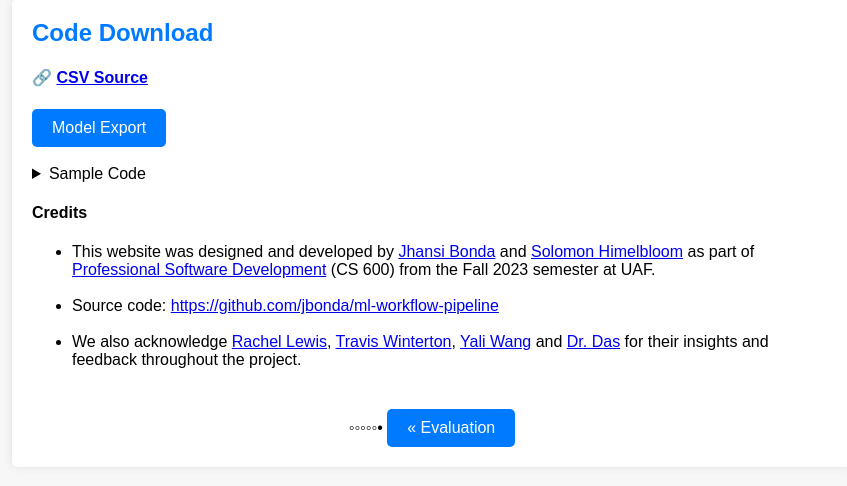
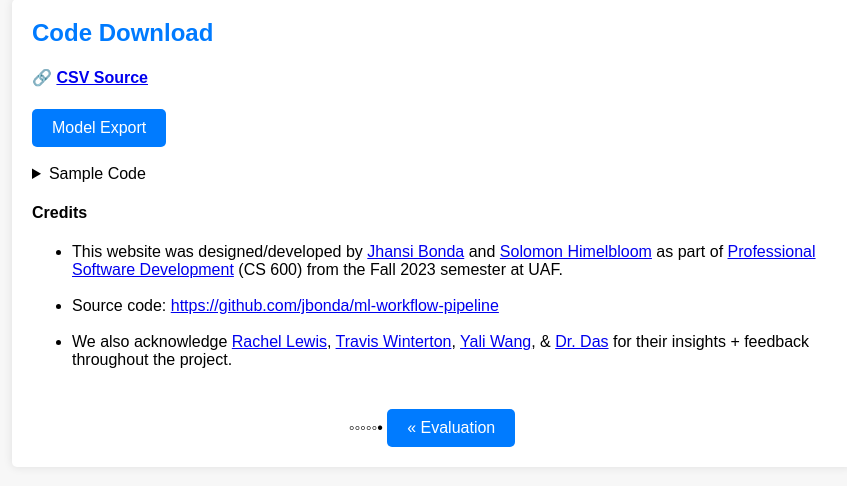
Before and after one commit to jbonda/ml-workflow-pipeline, a Flask app: page /export in a window 1280 px wide. Shown: the part 99-585 px from the top of the page, without its empty margins (208-1055 px from the left). Run offline with Flask 3, Linux system fonts and the light colour scheme.

Commit message:
docs: minor copy edits to website credits

```diff
--- a/ML_GUI/templates/export.html
+++ b/ML_GUI/templates/export.html
@@ -27,7 +27,7 @@
 
     <p>
     <ul>
-      <li>This website was designed and developed by <a href="https://github.com/jbonda/">Jhansi Bonda</a> and <a
+      <li>This website was designed/developed by <a href="https://github.com/jbonda/">Jhansi Bonda</a> and <a
           href="https://github.com/TechSolomon/">Solomon Himelbloom</a> as part of <a
           href="https://www.cs.uaf.edu/courses/cs600-professional-software-development/index.html">Professional
           Software Development</a> (CS 600) from the Fall 2023 semester at UAF.</li>
@@ -35,13 +35,10 @@
       <li>Source code: <a
           href="https://github.com/jbonda/ml-workflow-pipeline">https://github.com/jbonda/ml-workflow-pipeline</a></li>
       <br>
-      <li>
-
-        We also acknowledge <a href="https://github.com/raelewis">Rachel Lewis</a>, <a
+      <li>We also acknowledge <a href="https://github.com/raelewis">Rachel Lewis</a>, <a
           href="https://github.com/TAWinterton2">Travis Winterton</a>, <a href="https://github.com/YaliWang2019">Yali
-          Wang</a> and <a href="https://github.com/akdasuaf">Dr.
-          Das</a> for their insights and
-        feedback throughout the project.
+          Wang</a>, & <a href="https://github.com/akdasuaf">Dr. Das</a> for their insights + feedback throughout the
+        project.
       </li>
     </ul>
     </p>
```
